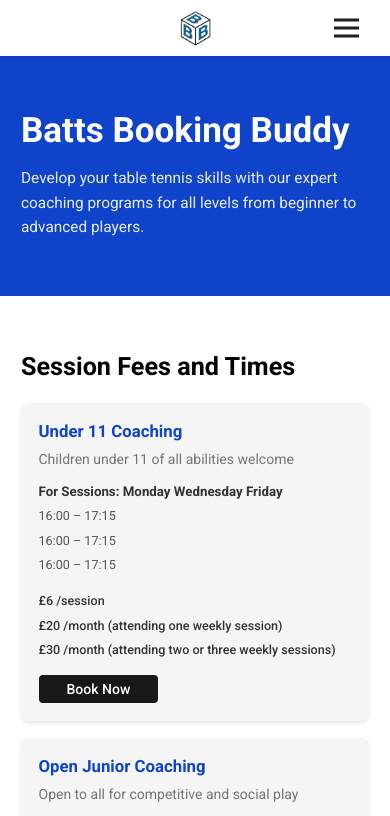
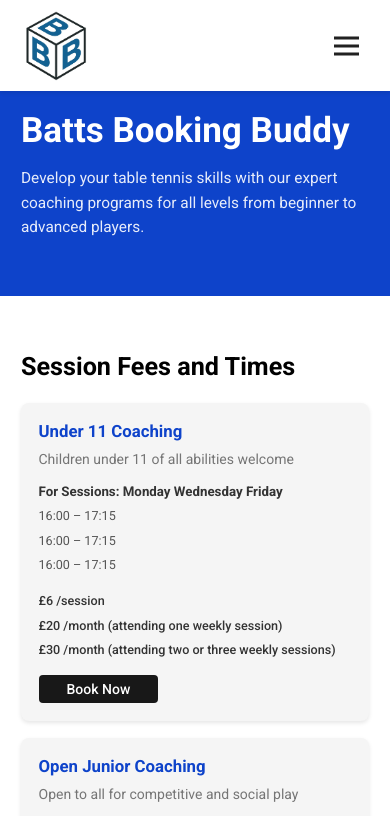
Before and after one commit to sonex-pro/batts-booking-buddy, a plain HTML site: page index.html in a window 390 px wide. Shown: the top 816 px of the page. Drawn offline with Linux system fonts and the light colour scheme.

Commit message:
Fix mobile navbar layout and logo size

```diff
--- a/css/styles.css
+++ b/css/styles.css
@@ -303,7 +303,8 @@ img {
 
 @media (max-width: 768px) {
     .logo-img {
-        height: 35px;
+        height: 70px;
+        width: auto;
     }
 }
 
@@ -684,8 +685,10 @@ img {
     }
 
     .header .container {
-        flex-direction: column;
-        gap: 1rem;
+        flex-direction: row;
+        justify-content: space-between;
+        align-items: center;
+        gap: 0;
     }
 
     .main-nav ul {
```
